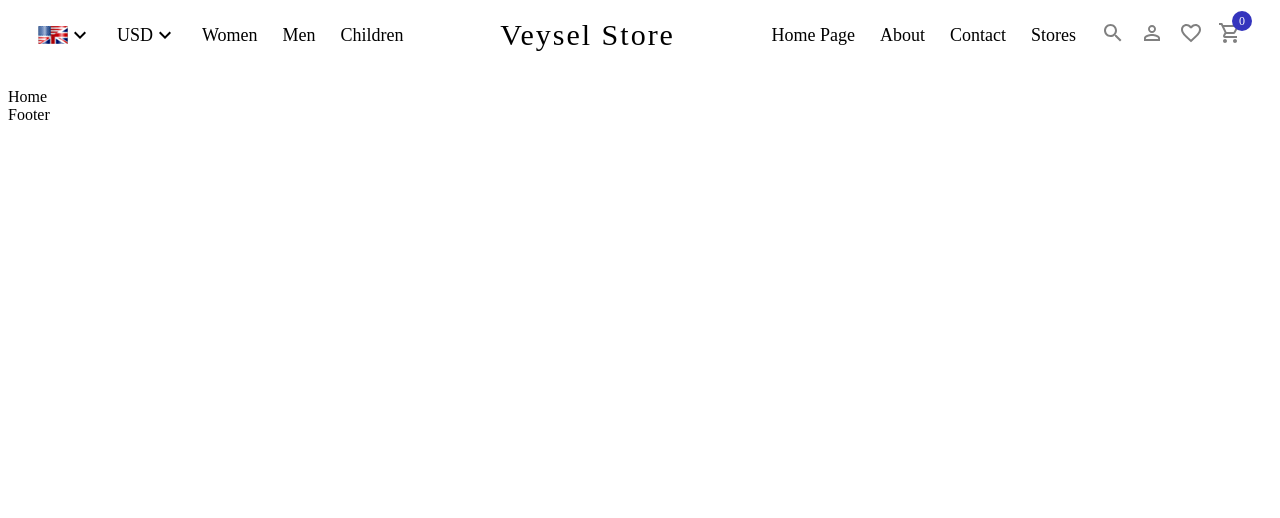
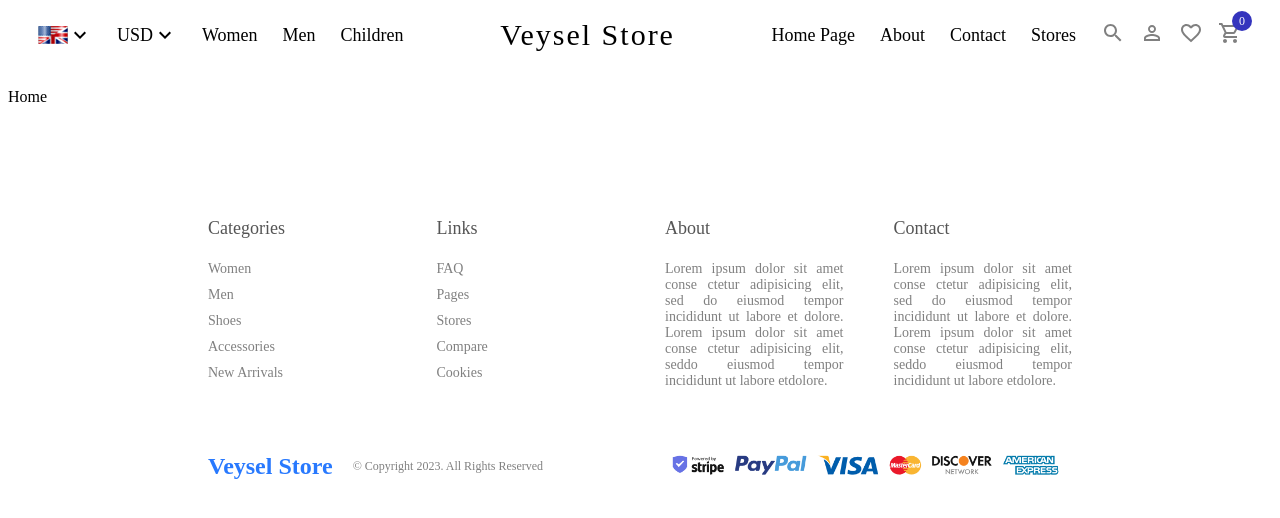
Before and after one commit to veyselguven/ecommerce_lama, a React (Create React App) app in the folder client/: page / in a window 1280 px wide. Shown: the top 518 px of the page. Built offline with nearby package versions, Linux system fonts and the light colour scheme.

Commit message:
footer is done

```diff
--- a/client/src/components/Footer/Footer.js
+++ b/client/src/components/Footer/Footer.js
@@ -1,7 +1,58 @@
 import React from "react";
+import "./Footer.scss";
 
 const Footer = () => {
-  return <div>Footer</div>;
+  return (
+    <div className="footer">
+      <div className="top">
+        <div className="item">
+          <h1>Categories</h1>
+          <span>Women</span>
+          <span>Men</span>
+          <span>Shoes</span>
+          <span>Accessories</span>
+          <span>New Arrivals</span>
+        </div>
+        <div className="item">
+          <h1>Links</h1>
+          <span>FAQ</span>
+          <span>Pages</span>
+          <span>Stores</span>
+          <span>Compare</span>
+          <span>Cookies</span>
+        </div>
+        <div className="item">
+          <h1>About</h1>
+          <span>
+            Lorem ipsum dolor sit amet conse ctetur adipisicing elit, sed do
+            eiusmod tempor incididunt ut labore et dolore. Lorem ipsum dolor sit
+            amet conse ctetur adipisicing elit, seddo eiusmod tempor incididunt
+            ut labore etdolore.
+          </span>
+        </div>
+        <div className="item">
+          <h1>Contact</h1>
+          <span>
+            Lorem ipsum dolor sit amet conse ctetur adipisicing elit, sed do
+            eiusmod tempor incididunt ut labore et dolore. Lorem ipsum dolor sit
+            amet conse ctetur adipisicing elit, seddo eiusmod tempor incididunt
+            ut labore etdolore.
+          </span>
+        </div>
+      </div>
+      <div className="bottom">
+        <div className="left">
+          <span className="logo">Veysel Store</span>
+          <span className="copyright">
+            © Copyright 2023. All Rights Reserved
+          </span>
+        </div>
+        <div className="right">
+          <img src="/img/payment.png" alt="" />
+        </div>
+      </div>
+    </div>
+  );
 };
 
 export default Footer;
--- /dev/null
+++ b/client/src/components/Footer/Footer.scss
@@ -0,0 +1,55 @@
+.footer {
+  margin: 100px 200px 20px 200px;
+
+  .top {
+    display: flex;
+    gap: 50px;
+
+    .item {
+      flex: 1;
+      display: flex;
+      flex-direction: column;
+      gap: 10px;
+      text-align: justify;
+      font-size: 14px;
+
+      h1 {
+        font-size: 18px;
+        font-weight: 500;
+        color: #555;
+      }
+
+      span {
+        color: gray;
+      }
+    }
+  }
+
+  .bottom {
+    display: flex;
+    align-items: center;
+    justify-content: space-between;
+    margin-top: 50px;
+    .left {
+      display: flex;
+      align-items: center;
+
+      .logo {
+        color: #2879fe;
+        font-weight: bold;
+        font-size: 24px;
+      }
+
+      .copyright {
+        margin-left: 20px;
+        font-size: 12px;
+        color: gray;
+      }
+    }
+    .right {
+      img {
+        height: 50px;
+      }
+    }
+  }
+}
```
